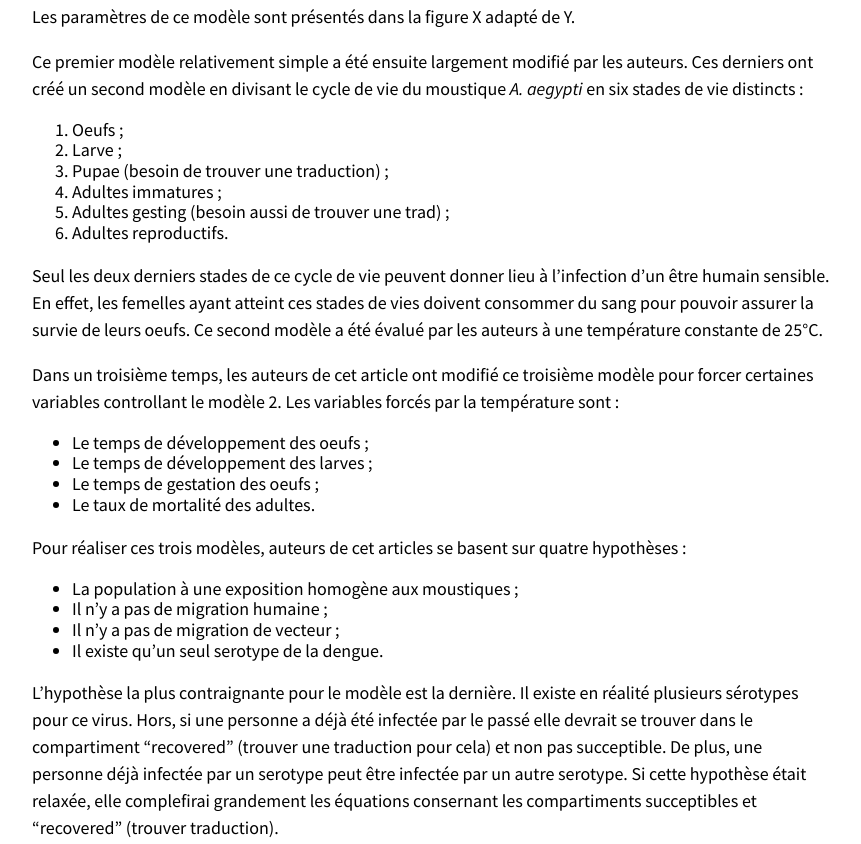
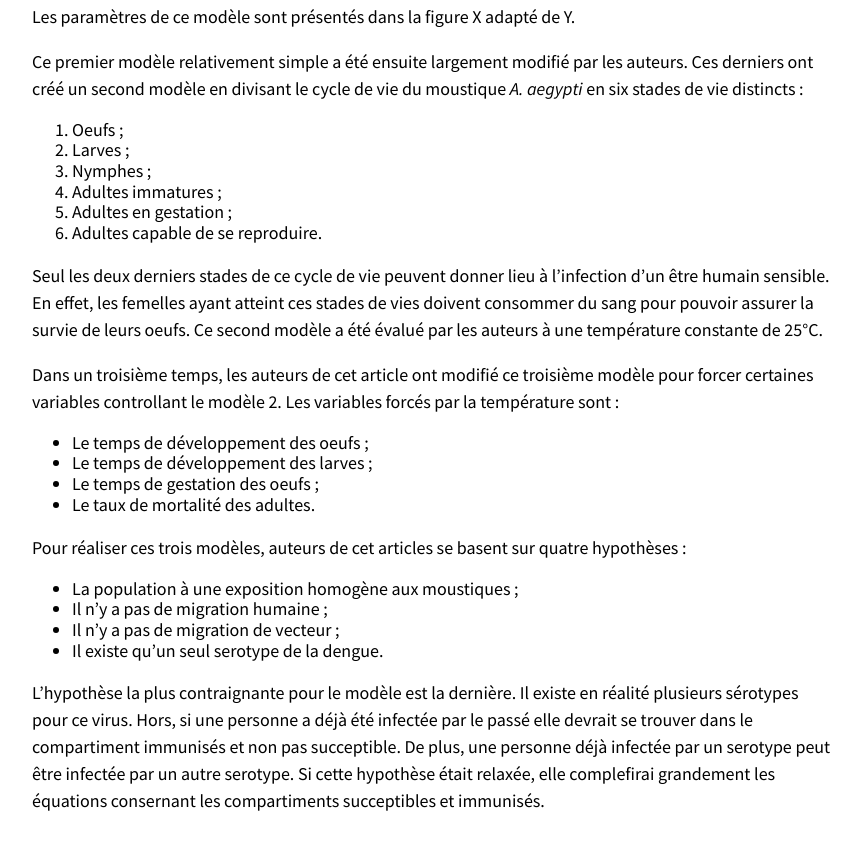
Before and after one commit to clementviolet/ms_MEPI, a plain HTML site: page index.html in a window 1280 px wide. Shown: the part 3784-4628 px from the top of the page, without its empty margins (208-1069 px from the left). Drawn offline with nearby package versions, Linux system fonts and the light colour scheme; a script that the page names is missing.

Commit message:
Deploy clementviolet/ms_MEPI to github.com/clementviolet/ms_MEPI.git:gh-pages

```diff
--- a/index.html
+++ b/index.html
@@ -60,11 +60,11 @@
          <p>Ce premier modèle relativement simple a été ensuite largement modifié par les auteurs. Ces derniers ont créé un second modèle en divisant le cycle de vie du moustique <em>A. aegypti</em> en six stades de vie distincts :</p>
          <ol type="1">
          <li>Oeufs ;</li>
-         <li>Larve ;</li>
-         <li>Pupae (besoin de trouver une traduction) ;</li>
+         <li>Larves ;</li>
+         <li>Nymphes ;</li>
          <li>Adultes immatures ;</li>
-         <li>Adultes gesting (besoin aussi de trouver une trad) ;</li>
-         <li>Adultes reproductifs.</li>
+         <li>Adultes en gestation ;</li>
+         <li>Adultes capable de se reproduire.</li>
          </ol>
          <p>Seul les deux derniers stades de ce cycle de vie peuvent donner lieu à l’infection d’un être humain sensible. En effet, les femelles ayant atteint ces stades de vies doivent consommer du sang pour pouvoir assurer la survie de leurs oeufs. Ce second modèle a été évalué par les auteurs à une température constante de 25°C.</p>
          <p>Dans un troisième temps, les auteurs de cet article ont modifié ce troisième modèle pour forcer certaines variables controllant le modèle 2. Les variables forcés par la température sont :</p>
@@ -81,7 +81,7 @@
          <li>Il n’y a pas de migration de vecteur ;</li>
          <li>Il existe qu’un seul serotype de la dengue.</li>
          </ul>
-         <p>L’hypothèse la plus contraignante pour le modèle est la dernière. Il existe en réalité plusieurs sérotypes pour ce virus. Hors, si une personne a déjà été infectée par le passé elle devrait se trouver dans le compartiment “recovered” (trouver une traduction pour cela) et non pas succeptible. De plus, une personne déjà infectée par un serotype peut être infectée par un autre serotype. Si cette hypothèse était relaxée, elle complefirai grandement les équations consernant les compartiments succeptibles et “recovered” (trouver traduction).</p>
+         <p>L’hypothèse la plus contraignante pour le modèle est la dernière. Il existe en réalité plusieurs sérotypes pour ce virus. Hors, si une personne a déjà été infectée par le passé elle devrait se trouver dans le compartiment immunisés et non pas succeptible. De plus, une personne déjà infectée par un serotype peut être infectée par un autre serotype. Si cette hypothèse était relaxée, elle complefirai grandement les équations consernant les compartiments succeptibles et immunisés.</p>
          <h1 id="reproductibilité-de-larticle">Reproductibilité de l’article</h1>
          <p>Pour ce projet, nous avons essayé de reproduire les principaux résultats de cet article à savoir les principaux graphiques de ce modèle. Le premier modèle a été relativement simple à coder en R, puisque le nombre d’équation est relativement restraint.</p>
          <p>C’est en essayant de coder par nous-même ce modèle que nous avons rencontrer les points négatifs de cet article : la reproductibilité. Bien que les équations soient relativement simple dans le premier modèle, il existe déjà des erreurs de mise en page concernant les équations. Ces erreurs ont été facilement contourné grâce aux autres modèles de l’article qui ne sont qu’une extension du premier. Néanmoins, corriger ces premières erreurs n’a pas été suffisant pour faire fonctionner ce premier modèle : il y avait d’autres erreurs plus incidieuses.</p>
```
Also changed, not shown: 4 other files.
